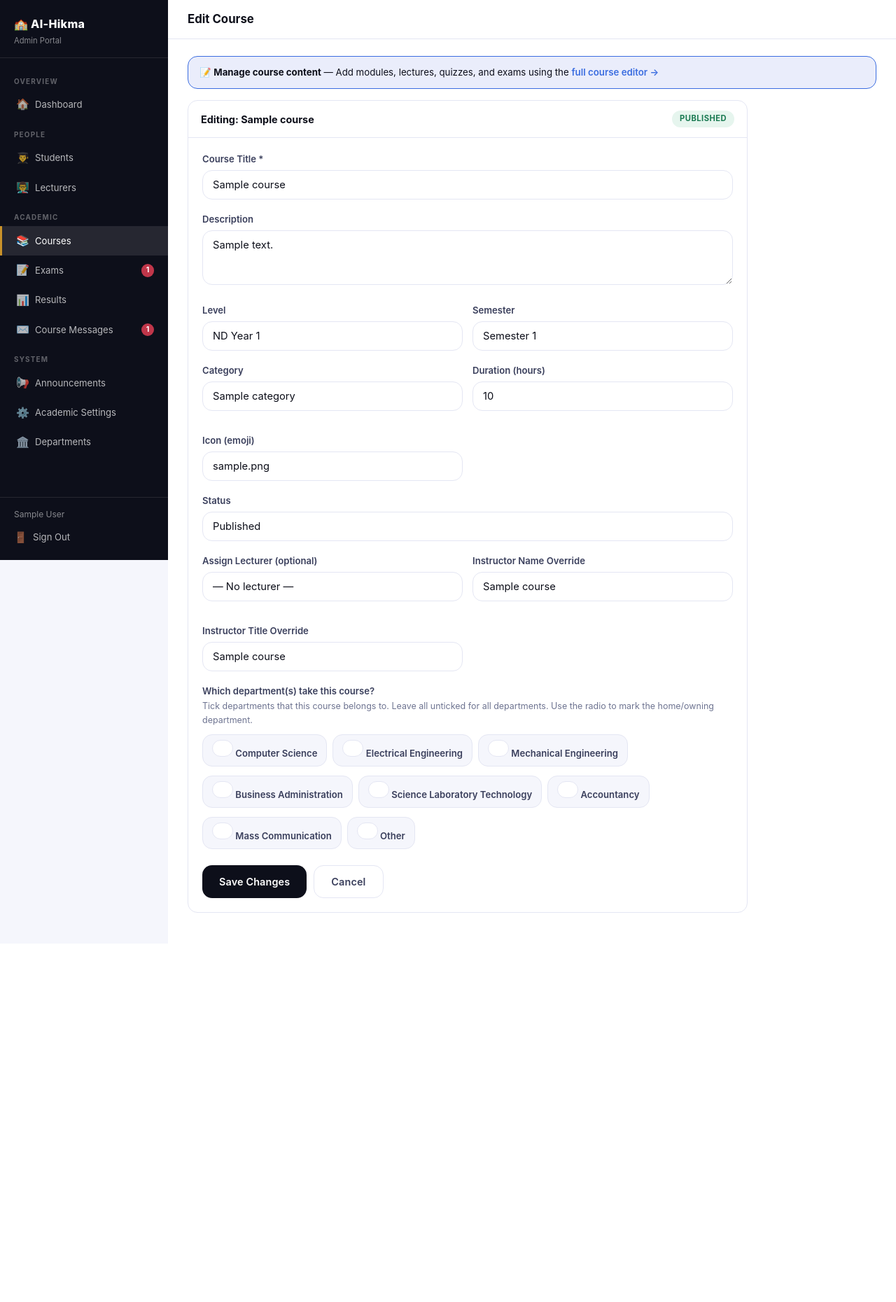
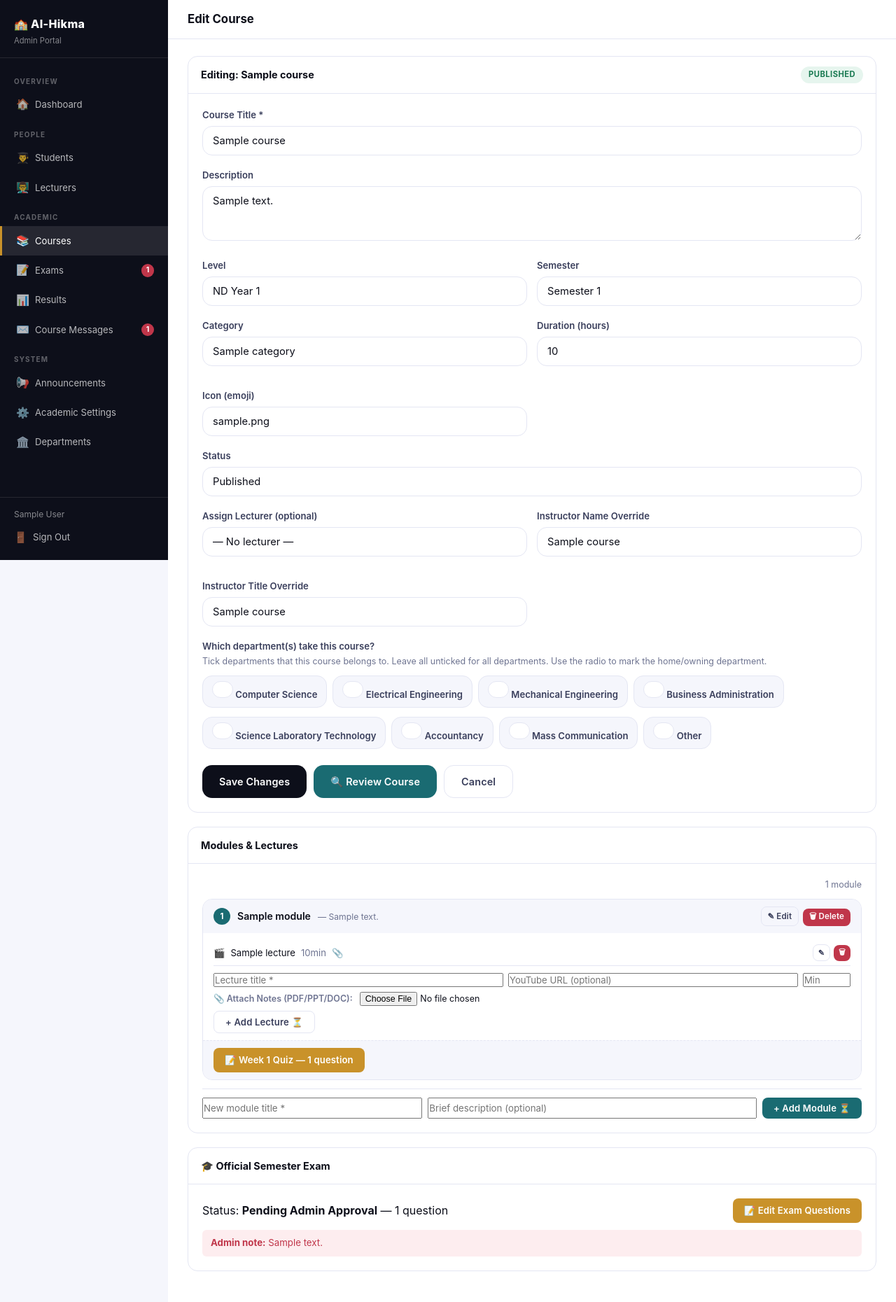
Before and after one commit to cyberking353/apkpolylms, a Django app: page /portal/courses/1/edit/ in a window 1280 px wide. Shown: the whole page at 70% size. Before the commit the page ends 1304 px from the top, so only its background shows below. Run offline with Django 5.2, Linux system fonts and the light colour scheme; a user stored in the database is signed in; data comes from the database, SQL or seed files in the repository; tables that the repository leaves empty hold one stand-in row (values such as "Sample post").

Commit message:
admin course editor updated

```diff
--- a/portal/templates/portal/course_form.html
+++ b/portal/templates/portal/course_form.html
@@ -1,19 +1,11 @@
 {% extends 'portal/base.html' %}
+{% load static %}
 {% block title %}{% if is_new %}New Course{% else %}Edit: {{ course.title }}{% endif %}{% endblock %}
 {% block page_title %}{% if is_new %}New Course{% else %}Edit Course{% endif %}{% endblock %}
 
 {% block content %}
 
-{% if not is_new %}
-<div class="portal-card" style="margin-bottom:16px;background:var(--bp-primary-bg);border-color:var(--bp-primary)">
-  <div class="portal-card-body" style="padding:12px 16px;font-size:.83rem">
-    📝 <strong>Manage course content</strong> — Add modules, lectures, quizzes, and exams using the
-    <a href="{% url 'courses:lecturer_course_edit' course.slug %}" style="font-weight:600;color:var(--bp-primary)">full course editor →</a>
-  </div>
-</div>
-{% endif %}
-
-<div class="portal-card" style="max-width:800px">
+<div class="portal-card" style="max-width:1000px">
   <div class="portal-card-head">
     <h3>{% if is_new %}Create a new course{% else %}Editing: {{ course.title }}{% endif %}</h3>
     {% if not is_new %}
@@ -131,11 +123,63 @@
         </div>
       </div>
 
-      <div style="display:flex;gap:10px;margin-top:8px">
+      <div style="display:flex;gap:10px;margin-top:8px;flex-wrap:wrap">
         <button type="submit" class="btn btn-ink">{% if is_new %}Create &amp; Publish{% else %}Save Changes{% endif %}</button>
+        {% if not is_new %}
+        <a href="{% url 'portal:course_review' course.pk %}" class="btn btn-teal">🔍 Review Course</a>
+        {% endif %}
         <a href="{% url 'portal:course_list' %}" class="btn btn-ghost">Cancel</a>
       </div>
     </form>
   </div>
 </div>
+
+{% if not is_new %}
+<!-- Modules & Lectures -->
+<div class="portal-card" style="margin-top:20px">
+  <div class="portal-card-head"><h3>Modules & Lectures</h3></div>
+  <div class="portal-card-body" style="padding:20px">
+    {% include 'courses/_modules_list.html' %}
+  </div>
+</div>
+
+<!-- Official Exam -->
+<div class="portal-card" style="margin-top:20px">
+  <div class="portal-card-head"><h3>🎓 Official Semester Exam</h3></div>
+  <div class="portal-card-body" style="padding:20px">
+    {% if course.exam %}
+      <div style="display:flex;justify-content:space-between;align-items:center;flex-wrap:wrap;gap:8px">
+        <span>Status: <strong>{{ course.exam.get_exam_status_display }}</strong> — {{ course.exam.question_count }} question{{ course.exam.question_count|pluralize }}</span>
+        <a href="{% url 'courses:lecturer_exam_manage' course.slug %}" class="btn btn-gold btn-sm">📝 Edit Exam Questions</a>
+      </div>
+      {% if course.exam.review_note %}
+      <div style="margin-top:10px;font-size:.83rem;padding:8px 12px;background:var(--rose-bg);border-radius:6px;color:var(--rose)">
+        <strong>Admin note:</strong> {{ course.exam.review_note }}
+      </div>
+      {% endif %}
+    {% else %}
+      <p style="font-size:.83rem;color:var(--muted);margin-bottom:12px">No exam created yet for this course.</p>
+      <form method="post" action="{% url 'courses:lecturer_exam_create' course.slug %}">
+        {% csrf_token %}
+        <button class="btn btn-gold btn-sm">+ Create Semester Exam</button>
+      </form>
+    {% endif %}
+  </div>
+</div>
+
+<!-- Save loader overlay -->
+<div id="save-loader"
+     style="position:fixed;inset:0;background:rgba(255,255,255,.6);z-index:9999;display:flex;align-items:center;justify-content:center;font-size:1rem;font-weight:600;color:var(--ink);gap:10px;pointer-events:none;opacity:0;transition:opacity .15s ease">
+  <span style="display:inline-flex;align-items:center;gap:10px;background:var(--surface);padding:16px 28px;border-radius:var(--r-md);box-shadow:var(--sh-lg)">
+    <span style="font-size:1.4rem">⏳</span> Saving…
+  </span>
+</div>
+{% endif %}
+
 {% endblock %}
+
+{% block extra_css %}
+<style>
+#save-loader.htmx-request { opacity: 1 !important; pointer-events: auto !important; }
+</style>
+{% endblock %}
--- a/portal/views.py
+++ b/portal/views.py
@@ -497,7 +497,7 @@ def course_create(request):
 
 @portal_required
 def course_edit(request, pk):
-    from courses.models import Course, CourseDepartment, Category
+    from courses.models import Course, CourseDepartment, Category, Module
     from accounts.models import Student, get_department_choices
     course = get_object_or_404(Course, pk=pk)
     if request.method == 'POST':
@@ -522,9 +522,11 @@ def course_edit(request, pk):
                     is_home=(dept == request.POST.get('home_department', ''))
                 )
         messages.success(request, f'"{course.title}" updated.')
-        return redirect('portal:course_list')
+        return redirect('portal:course_edit', pk=pk)
+    modules = Module.objects.filter(course=course).prefetch_related('lectures')
     return render(request, 'portal/course_form.html', {
-        'is_new': False, 'course': course,
+        'is_new': False, 'course': course, 'modules': modules,
+        'admin_mode': True,
         'departments': get_department_choices(),
         'selected_departments': course.department_list,
         'levels': Course.LEVEL_CHOICES,
--- a/templates/courses/_modules_list.html
+++ b/templates/courses/_modules_list.html
@@ -22,7 +22,7 @@
       </span>
       <span style="font-weight:600;font-size:.88rem">{{ module.title }}</span>
       {% if module.description %}<span style="font-size:.76rem;color:var(--muted)">— {{ module.description }}</span>{% endif %}
-      {% if course.status != 'pending' %}
+      {% if admin_mode or course.status != 'pending' %}
       <div style="margin-left:auto;display:flex;gap:6px">
         <button type="button" class="btn btn-ghost btn-sm" style="padding:3px 9px;font-size:.72rem"
           onclick="document.getElementById('module-view-{{ module.id }}').style.display='none';document.getElementById('module-edit-{{ module.id }}').style.display='flex'">
@@ -42,7 +42,7 @@
     </div>
 
     <!-- Module header: edit mode (hidden by default) -->
-    {% if course.status != 'pending' %}
+    {% if admin_mode or course.status != 'pending' %}
     <form method="post" action="{% url 'courses:lecturer_module_edit' course.slug module.id %}"
           hx-post="{% url 'courses:lecturer_module_edit' course.slug module.id %}"
           hx-target="#modules-list" hx-swap="outerHTML"
@@ -68,7 +68,7 @@
           <span>{{ lecture.title }}</span>
           {% if lecture.duration_minutes %}<span style="color:var(--muted)">{{ lecture.duration_minutes }}min</span>{% endif %}
           {% if lecture.notes %}<span title="Has notes attached">📎</span>{% endif %}
-          {% if course.status != 'pending' %}
+          {% if admin_mode or course.status != 'pending' %}
           <div style="margin-left:auto;display:flex;gap:5px">
             <button type="button" class="btn btn-ghost btn-sm" style="padding:2px 7px;font-size:.68rem"
               onclick="document.getElementById('lecture-view-{{ lecture.id }}').style.display='none';document.getElementById('lecture-edit-{{ lecture.id }}').style.display='flex'">
@@ -88,7 +88,7 @@
         </div>
 
         <!-- Lecture edit form (hidden by default) -->
-        {% if course.status != 'pending' %}
+        {% if admin_mode or course.status != 'pending' %}
         <form method="post" action="{% url 'courses:lecturer_lecture_edit' course.slug lecture.id %}"
               hx-post="{% url 'courses:lecturer_lecture_edit' course.slug lecture.id %}"
               hx-target="#modules-list" hx-swap="outerHTML"
@@ -113,7 +113,7 @@
         {% endfor %}
       </div>
 
-      {% if course.status != 'pending' %}
+      {% if admin_mode or course.status != 'pending' %}
       <form hx-post="{% url 'courses:lecturer_lecture_create' course.slug module.id %}"
             hx-target="#modules-list" hx-swap="outerHTML"
             hx-indicator="#save-loader"
@@ -137,7 +137,7 @@
     </div>
 
     <!-- Week quiz — one per module, shown as a footer of the module card -->
-    {% if course.status != 'pending' %}
+    {% if admin_mode or course.status != 'pending' %}
     <div style="padding:10px 15px;border-top:1px dashed var(--line);background:var(--bg)">
       {% if module.quiz %}
       <a href="{% url 'courses:lecturer_quiz_manage' course.slug module.quiz.id %}" class="btn btn-gold btn-sm">
@@ -158,7 +158,7 @@
   </div>
   {% endfor %}
 
-  {% if course.status != 'pending' %}
+  {% if admin_mode or course.status != 'pending' %}
   <form hx-post="{% url 'courses:lecturer_module_create' course.slug %}"
         hx-target="#modules-list" hx-swap="outerHTML"
         hx-indicator="#save-loader"
```
